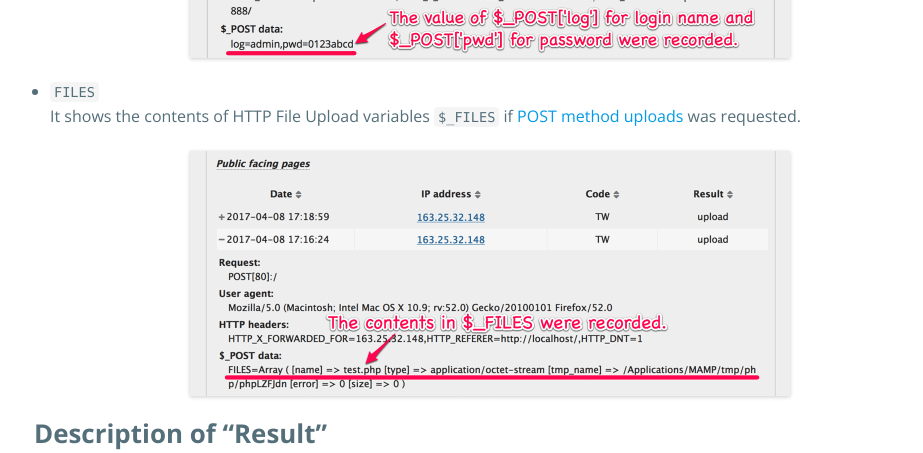
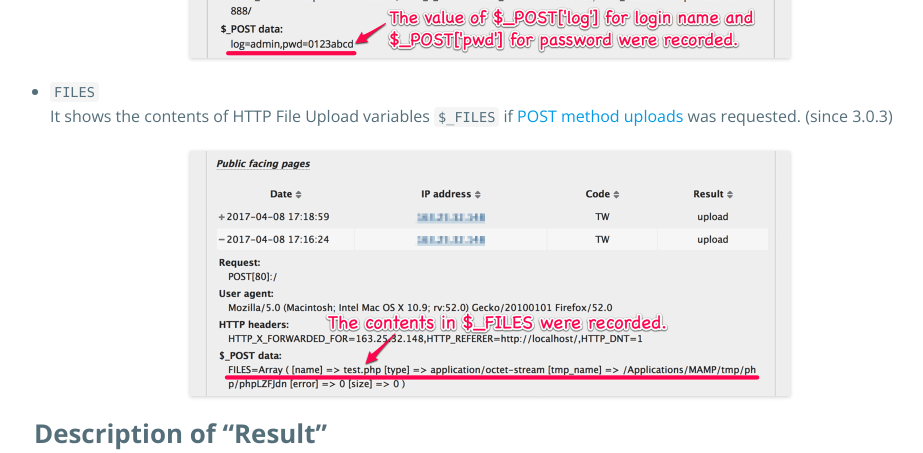
Before and after one commit to tokkonopapa/WordPress-IP-Geo-Block, a Jekyll site: the page built from _codex/03. Features and performance/07/record-settings-and-logs.md, in a window 1280 px wide and 900 px high, scrolled down 1551 px. Shown: the part 155-608 px from the top of the window, without its empty margins (158-1081 px from the left). Built offline with Jekyll 4.4.1, drawn with Linux system fonts in a browser that asks for light colours; some web fonts are replaced.

Commit message:
Update codex.

```diff
--- a/_codex/03. Features and performance/07/record-settings-and-logs.md
+++ b/_codex/03. Features and performance/07/record-settings-and-logs.md
@@ -62,7 +62,7 @@
 
 - `FILES`
   It shows the contents of HTTP File Upload variables `$_FILES` if
-  [POST method uploads][PHP-UPLOADS] was requested.
+  [POST method uploads][PHP-UPLOADS] was requested. (since 3.0.3)
   ![Malicious file upload]({{ '/img/2017-04/LogUploadFile.png' | prepend: site.baseurl }}
    "Malicious file upload"
   )
```
Also changed, not shown: img/2017-04/LogUploadFile.png.
